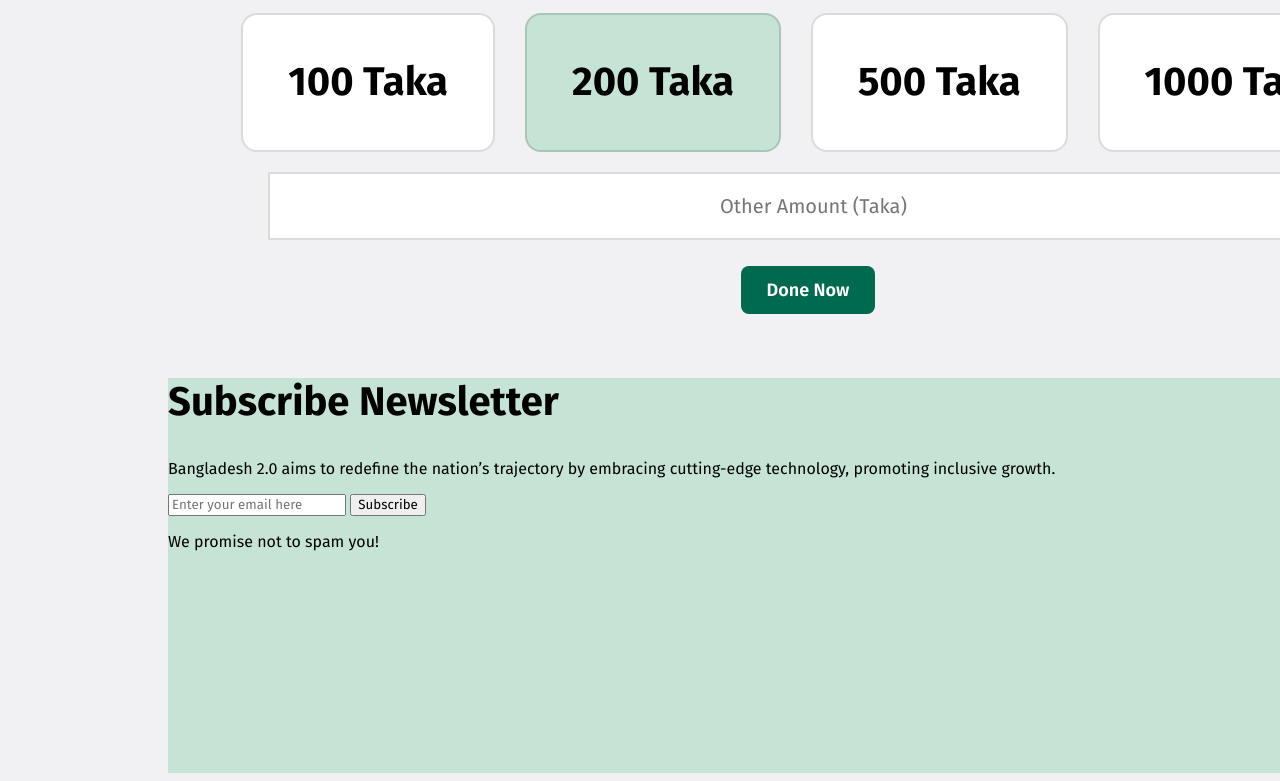
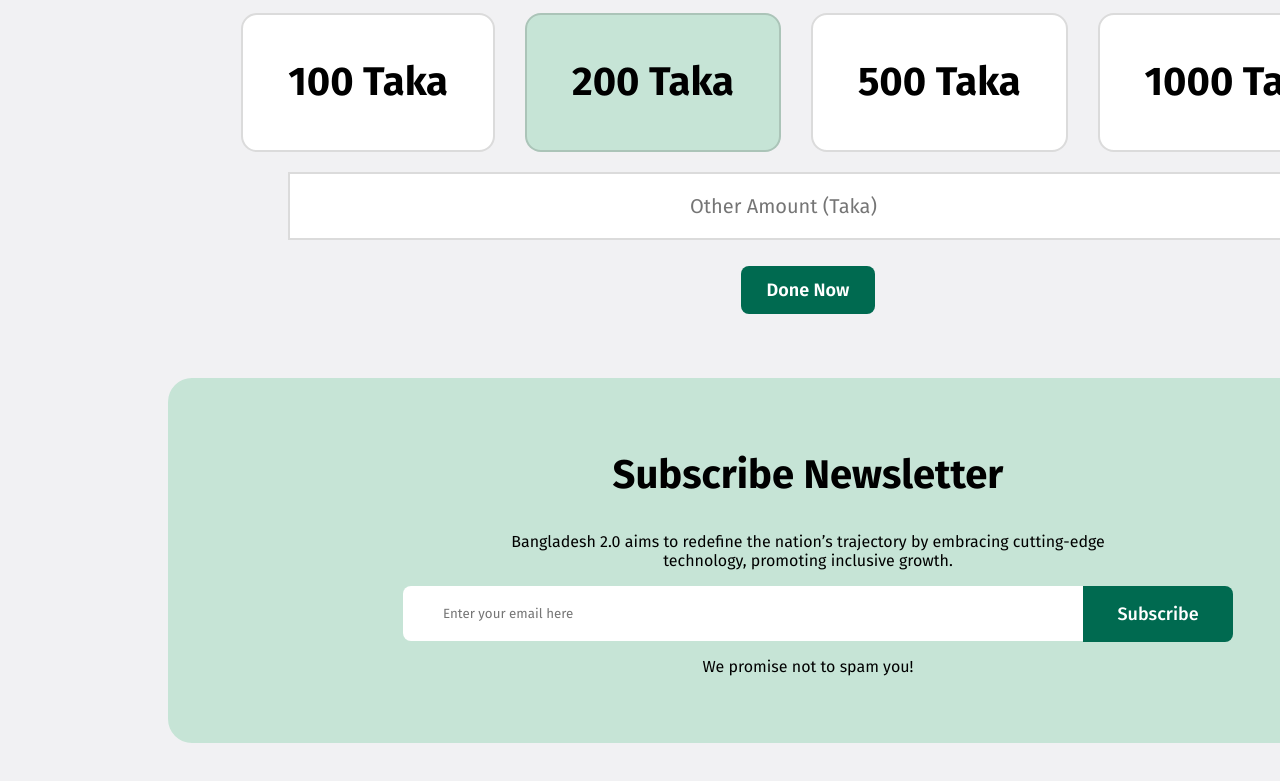
Before and after one commit to praptosarker/B11A1--assignment-1-main, a plain HTML site: page index.html in a window 1280 px wide. Shown: the part 2843-3624 px from the top of the page. After the commit the page ends 3594 px from the top, so only its background shows below. Drawn offline with Linux system fonts and the light colour scheme.

Commit message:
subcription design

```diff
--- a/index.html
+++ b/index.html
@@ -142,12 +142,12 @@
         </section>
         <section class="subscribe">
             <h2 class="h2">Subscribe Newsletter</h2>
-            <p>Bangladesh 2.0 aims to redefine the nation’s trajectory by embracing cutting-edge technology, promoting inclusive growth.</p>
-            <div class="input-btn">
-                    <input type="text" placeholder="Enter your email here">
-                    <button>Subscribe</button>
+            <p class="para">Bangladesh 2.0 aims to redefine the nation’s trajectory by embracing cutting-edge <br> technology, promoting inclusive growth.</p>
+            <div class="label">
+                <input type="text" placeholder="Enter your email here">
+                <button>Subscribe</button>
             </div>
-            <p>We promise not to spam you!</p>
+            <p class="para">We promise not to spam you!</p>
         </section>
     </main>
     <footer>
--- a/style.css
+++ b/style.css
@@ -229,9 +229,9 @@
     text-align: center;
 }
 .box-3 > input{
-    padding: 20px 450px;
+    padding: 20px 400px;
     margin-top: 20px;
-    margin-left: 100px;
+    margin-left: 120px;
     border: 2px solid rgba(14, 14, 14, 0.15);
     font-size: 20px;
 }
@@ -252,15 +252,50 @@
 }
 /* ----------------------------------------news subscription section  */
 .subscribe{
-    height: 395px;
-    width: 1280px;
+    height: 235px;
+    width: 1080px;
     background-color: #C6E4D6;
     margin: 150px 160px 0px 160px;
+    padding: 40px 100px 90px;
+    border-radius: 24px;
 }
 .subscribe > h2{
-
+    text-align: center;
+}
+.para{
+    text-align: center;
+}
+.label{
+    position: relative;
+    margin-left: 135px;
+}
+.label > input{
+    height: 55px;
+    width: 600px;
+    border: none;
+    padding: 0px 40px;
+    border-radius: 8px 0px 0px 8px;
+}
+.label > button{
+    position: absolute;
+    height: 56px;
+    width: 150px;
+    border: none;
+    border-radius: 0px 8px 8px 0px;
+    background-color: #006A50;
+    color: #ffffff;
+    font-size: 18px;
+    font-weight: 500;
 }
 .h2{
     font-size: 40px;
     font-weight: bold;
 }
+/* -------------------------------hover section  */
+button{
+    cursor: pointer;
+}
+.tk-1:hover , button:hover{
+    background-color: #09c999;
+}
+.card
```
